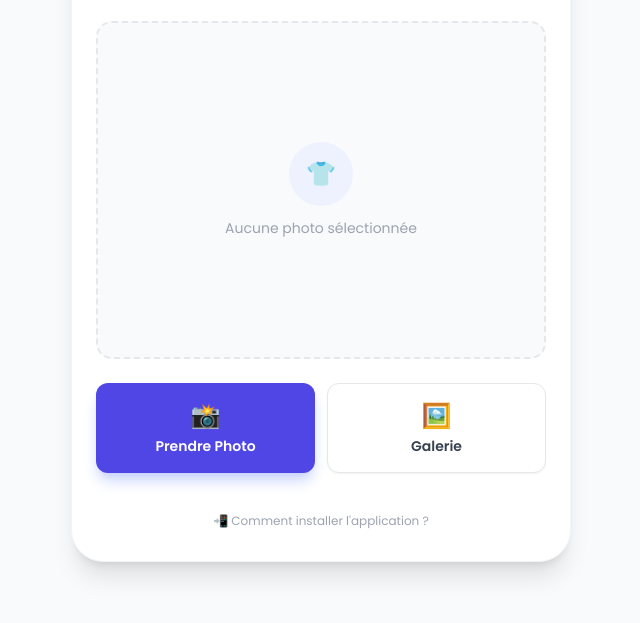
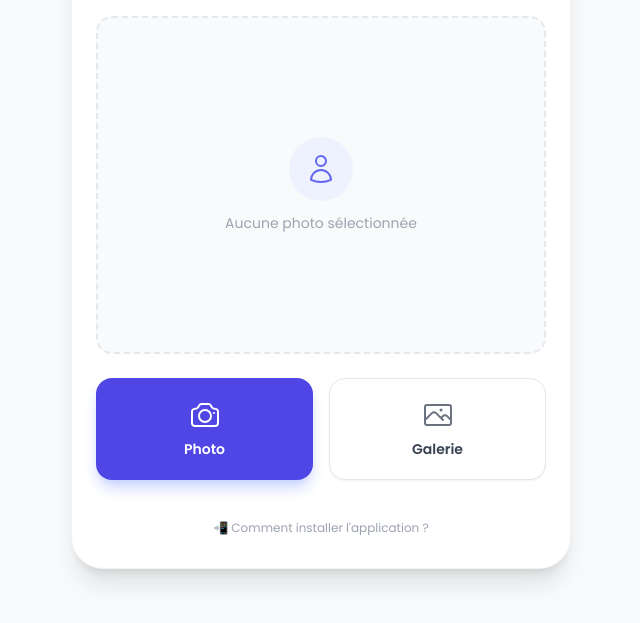
Before and after one commit to bretonnieredamien-netizen/FlashSell, a website: page public/index.html in a window 1280 px wide. Shown: the part 137-760 px from the top of the page, without its empty margins (319-959 px from the left). Drawn offline with nearby package versions, Linux system fonts and the light colour scheme.

Commit message:
Add files via upload

```diff
--- a/public/index.html
+++ b/public/index.html
@@ -49,12 +49,16 @@
 
         <div class="p-6 space-y-6">
 
-            <div class="relative w-full aspect-[4/3] bg-gray-50 rounded-2xl border-2 border-dashed border-gray-200 overflow-hidden flex flex-col items-center justify-center transition-all" id="imageZone">
+            <div class="relative w-full aspect-[4/3] bg-gray-50 rounded-2xl border-2 border-dashed border-gray-200 overflow-hidden flex flex-col items-center justify-center transition-all group" id="imageZone">
                 <input type="file" id="cameraInput" accept="image/*" capture="environment" class="hidden">
                 <input type="file" id="galleryInput" accept="image/*" class="hidden">
 
                 <div id="placeholder" class="text-center p-4">
-                    <div class="bg-indigo-50 w-16 h-16 rounded-full flex items-center justify-center mx-auto mb-3 text-2xl">👕</div>
+                    <div class="bg-indigo-50 w-16 h-16 rounded-full flex items-center justify-center mx-auto mb-3 text-indigo-500">
+                        <svg xmlns="http://www.w3.org/2000/svg" fill="none" viewBox="0 0 24 24" stroke-width="1.5" stroke="currentColor" class="w-8 h-8">
+                          <path stroke-linecap="round" stroke-linejoin="round" d="M15.75 6a3.75 3.75 0 1 1-7.5 0 3.75 3.75 0 0 1 7.5 0ZM4.501 20.118a7.5 7.5 0 0 1 14.998 0A17.933 17.933 0 0 1 12 21.75c-2.676 0-5.216-.584-7.499-1.632Z" />
+                        </svg>
+                    </div>
                     <p class="text-gray-400 text-sm font-medium">Aucune photo sélectionnée</p>
                 </div>
 
@@ -67,13 +71,20 @@
                 </button>
             </div>
 
-            <div id="choiceButtons" class="grid grid-cols-2 gap-3">
-                <button onclick="document.getElementById('cameraInput').click()" class="flex flex-col items-center justify-center bg-indigo-600 hover:bg-indigo-700 active:bg-indigo-800 text-white p-4 rounded-xl transition shadow-lg shadow-indigo-200">
-                    <span class="text-2xl mb-1">📸</span>
-                    <span class="font-semibold text-sm">Prendre Photo</span>
+            <div id="choiceButtons" class="grid grid-cols-2 gap-4">
+
+                <button onclick="document.getElementById('cameraInput').click()" class="flex flex-col items-center justify-center bg-indigo-600 hover:bg-indigo-700 active:bg-indigo-800 text-white p-5 rounded-2xl transition shadow-lg shadow-indigo-200 group">
+                    <svg xmlns="http://www.w3.org/2000/svg" fill="none" viewBox="0 0 24 24" stroke-width="1.5" stroke="currentColor" class="w-8 h-8 mb-2 group-hover:scale-110 transition-transform">
+                      <path stroke-linecap="round" stroke-linejoin="round" d="M6.827 6.175A2.31 2.31 0 0 1 5.186 7.23c-.38.054-.757.112-1.134.175C2.999 7.58 2.25 8.507 2.25 9.574V18a2.25 2.25 0 0 0 2.25 2.25h15A2.25 2.25 0 0 0 21.75 18V9.574c0-1.067-.75-1.994-1.802-2.169a47.865 47.865 0 0 0-1.134-.175 2.31 2.31 0 0 1-1.64-1.055l-.822-1.316a2.192 2.192 0 0 0-1.736-1.039 48.774 48.774 0 0 0-5.232 0 2.192 2.192 0 0 0-1.736 1.039l-.821 1.316Z" />
+                      <path stroke-linecap="round" stroke-linejoin="round" d="M16.5 12.75a4.5 4.5 0 1 1-9 0 4.5 4.5 0 0 1 9 0ZM18.75 10.5h.008v.008h-.008V10.5Z" />
+                    </svg>
+                    <span class="font-semibold text-sm">Photo</span>
                 </button>
-                <button onclick="document.getElementById('galleryInput').click()" class="flex flex-col items-center justify-center bg-white border border-gray-200 hover:bg-gray-50 text-gray-700 p-4 rounded-xl transition shadow-sm">
-                    <span class="text-2xl mb-1">🖼️</span>
+
+                <button onclick="document.getElementById('galleryInput').click()" class="flex flex-col items-center justify-center bg-white border border-gray-200 hover:bg-gray-50 active:bg-gray-100 text-gray-700 p-5 rounded-2xl transition shadow-sm group">
+                    <svg xmlns="http://www.w3.org/2000/svg" fill="none" viewBox="0 0 24 24" stroke-width="1.5" stroke="currentColor" class="w-8 h-8 mb-2 text-gray-500 group-hover:scale-110 transition-transform">
+                      <path stroke-linecap="round" stroke-linejoin="round" d="m2.25 15.75 5.159-5.159a2.25 2.25 0 0 1 3.182 0l5.159 5.159m-1.5-1.5 1.409-1.409a2.25 2.25 0 0 1 3.182 0l2.909 2.909m-18 3.75h16.5a1.5 1.5 0 0 0 1.5-1.5V6a1.5 1.5 0 0 0-1.5-1.5H3.75A1.5 1.5 0 0 0 2.25 6v12a1.5 1.5 0 0 0 1.5 1.5Zm10.5-11.25h.008v.008h-.008V8.25Zm.375 0a.375.375 0 1 1-.75 0 .375.375 0 0 1 .75 0Z" />
+                    </svg>
                     <span class="font-semibold text-sm">Galerie</span>
                 </button>
             </div>
@@ -175,37 +186,26 @@
         let fullDescriptionToCopy = "";
 
         // --- GESTION DE LA MEMOIRE (Local Storage) ---
-        // Cette fonction se lance dès l'ouverture de la page
         window.onload = function() {
             const savedData = localStorage.getItem('flashSell_data');
             const savedImage = localStorage.getItem('flashSell_image');
 
             if (savedData && savedImage) {
-                // On restaure l'état précédent
                 try {
                     const data = JSON.parse(savedData);
                     compressedImageBase64 = savedImage;
-
-                    // Remettre l'image
                     preview.src = savedImage;
                     preview.classList.remove('hidden');
                     resetBtn.classList.remove('hidden');
                     placeholder.classList.add('hidden');
                     placeholder.innerHTML = '';
-
-                    // Masquer les boutons
                     choiceButtons.classList.add('hidden');
-
-                    // Remplir les textes
                     populateResults(data);
-
-                    // Afficher les résultats
                     resultDiv.classList.remove('hidden');
                     stickyFooter.classList.remove('hidden');
-
                 } catch (e) {
                     console.error("Erreur de restauration", e);
-                    localStorage.clear(); // Si erreur, on nettoie
+                    localStorage.clear();
                 }
             }
         };
@@ -218,13 +218,12 @@
         function clearState() {
             localStorage.removeItem('flashSell_data');
             localStorage.removeItem('flashSell_image');
-
-            // Reset visuel
             compressedImageBase64 = null;
             preview.classList.add('hidden');
             resetBtn.classList.add('hidden');
             placeholder.classList.remove('hidden');
-            placeholder.innerHTML = '<div class="bg-indigo-50 w-16 h-16 rounded-full flex items-center justify-center mx-auto mb-3 text-2xl">👕</div><p class="text-gray-400 text-sm font-medium">Aucune photo sélectionnée</p>';
+            // Reset de l'icône placeholder moderne
+            placeholder.innerHTML = '<div class="bg-indigo-50 w-16 h-16 rounded-full flex items-center justify-center mx-auto mb-3 text-indigo-500"><svg xmlns="http://www.w3.org/2000/svg" fill="none" viewBox="0 0 24 24" stroke-width="1.5" stroke="currentColor" class="w-8 h-8"><path stroke-linecap="round" stroke-linejoin="round" d="M15.75 6a3.75 3.75 0 1 1-7.5 0 3.75 3.75 0 0 1 7.5 0ZM4.501 20.118a7.5 7.5 0 0 1 14.998 0A17.933 17.933 0 0 1 12 21.75c-2.676 0-5.216-.584-7.499-1.632Z" /></svg></div><p class="text-gray-400 text-sm font-medium">Aucune photo sélectionnée</p>';
             choiceButtons.classList.remove('hidden');
             analyzeBtn.classList.add('hidden');
             resultDiv.classList.add('hidden');
@@ -278,7 +277,7 @@
 
         function handleFile(file) {
             if (file) {
-                clearState(); // On nettoie si on met une nouvelle photo
+                clearState();
                 placeholder.innerHTML = '<p class="text-gray-400 text-xs">Optimisation...</p>';
                 compressImage(file, (base64) => {
                     preview.src = base64;
@@ -295,7 +294,7 @@
 
         cameraInput.addEventListener('change', (e) => handleFile(e.target.files[0]));
         galleryInput.addEventListener('change', (e) => handleFile(e.target.files[0]));
-        resetBtn.addEventListener('click', clearState); // Le bouton X vide tout
+        resetBtn.addEventListener('click', clearState);
 
         function copyText(elementId, message) {
             const text = document.getElementById(elementId).innerText;
@@ -340,8 +339,6 @@
                 if (!response.ok || data.error) throw new Error(data.error || "Erreur inconnue");
 
                 populateResults(data);
-
-                // SAUVEGARDE EN MÉMOIRE
                 saveState(data, compressedImageBase64);
 
                 resultDiv.classList.remove('hidden');
```
